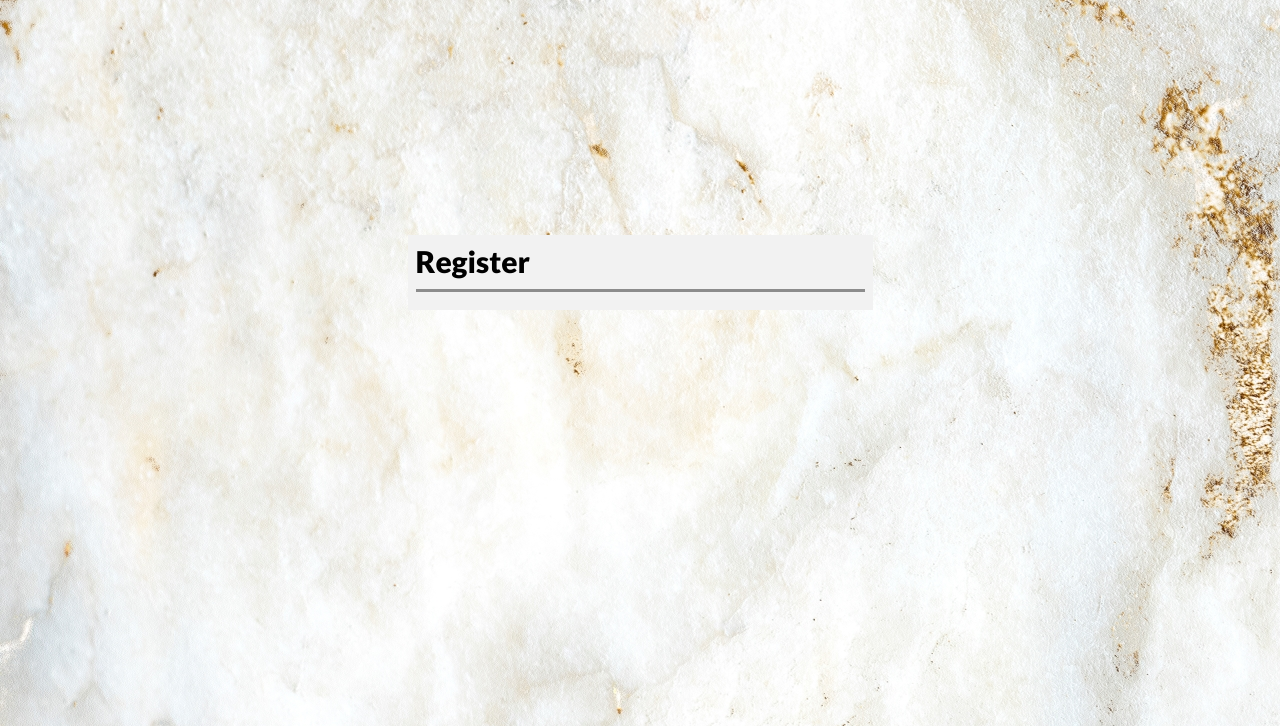
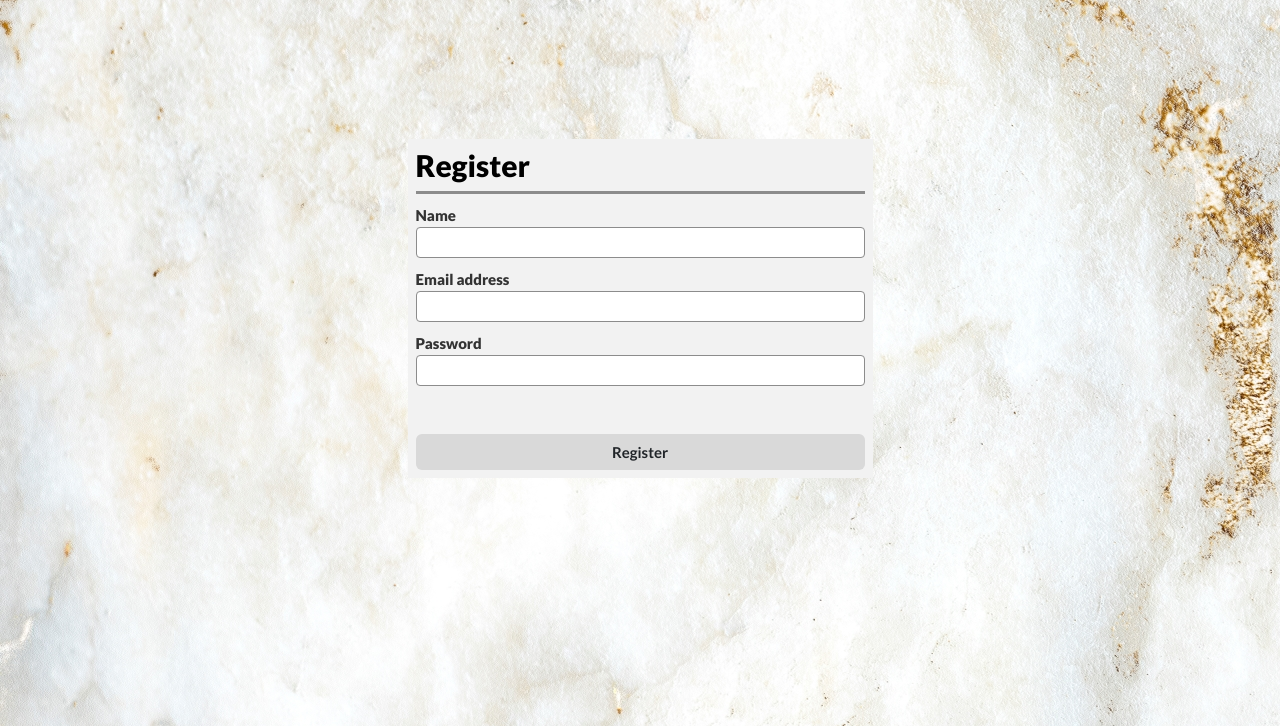
Before and after one commit to AdamKrk88/webApplication-familyBudget, a PHP site: page /registration.html in a window 1280 px wide. Shown: the part 74-800 px from the top of the page. Run offline with PHP 8.4, Linux system fonts and the light colour scheme.

Commit message:
Input for name, password and email added. Register button with type submit added

```diff
--- a/registration.html
+++ b/registration.html
@@ -25,15 +25,28 @@
 	</header>
 
 	<div class="container height-no-navbar">
-		<div class="row h-75 align-items-center">
-		<main>
+		<div class="row h-85 align-items-center">
+			<main>
 				<article>
 					<header>
 						<div class="col-lg-5 col-md-6 col-sm-7 bg-light-grey p-2 mx-auto">
-							<h2 class="font-color-black fw-bolder font-size-scaled-from-30px">Register</h2>
-							<div class="underline"></div>
+							<h2 class="font-color-black fw-bolder font-size-scaled-from-30px m-0 ">Register</h2>
 						</div>
 					</header>
+					<div class="col-lg-5 col-md-6 col-sm-7 bg-light-grey px-2 pb-2 mx-auto">
+						<div class="underline"></div>
+						<form class="lh-1" action="register.php" method="post">
+							<label class="form-label font-color-grey font-size-scaled-from-15px fw-bolder mb-1" for="name">Name</label>
+							<input class="form-control form-control-sm fw-bold font-color-grey" type="text" name="name" id="name" title="Please fill out this field" aria-label="Name input for user registration" required oninvalid="this.setCustomValidity('Please fill out this field')" oninput="this.setCustomValidity('')" />
+							<label class="form-label font-color-grey font-size-scaled-from-15px fw-bolder mb-1" for="email">Email address</label>
+							<input class="form-control form-control-sm fw-bold font-color-grey" type="email" name="email" id="email" title="Please fill out this field" aria-label="Email address for user registration" required oninvalid="this.setCustomValidity('Please fill out this field')" oninput="this.setCustomValidity('')" />
+							<label class="form-label font-color-grey font-size-scaled-from-15px fw-bolder mb-1" for="password">Password</label>
+							<input class="form-control form-control-sm fw-bold font-color-grey" type="password" name="password" id="password" title="Please fill out this field" aria-label="Password input for login" required oninvalid="this.setCustomValidity('Please fill out this field')" oninput="this.setCustomValidity('')" />
+							<div class="d-grid mt-5">
+								<button class="btn button-grey-color fw-bold font-size-scaled-from-15px" type="submit" aria-label="Register button">Register</button>
+							</div>
+						</form>
+					</div>
 				</article>
 			</main>
 		</div>
--- a/style.css
+++ b/style.css
@@ -489,8 +489,6 @@ a#cancelButtonLink:focus
 
 .underline
 {
-	margin-top: 10px;
-	margin-bottom: 10px;
 	border-bottom: 3px solid #8c8c8c;
 }
 
```
